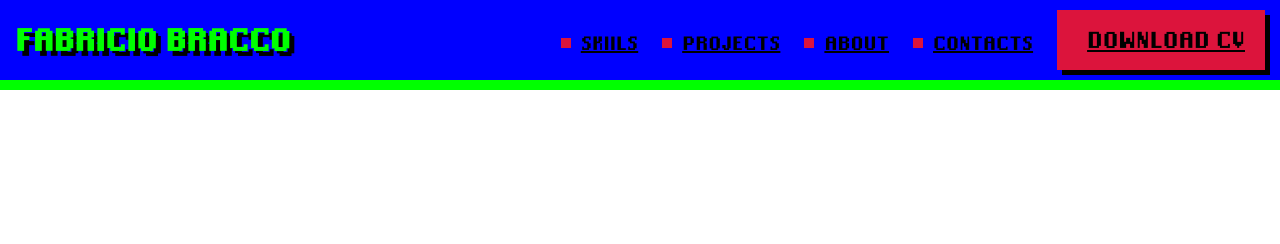
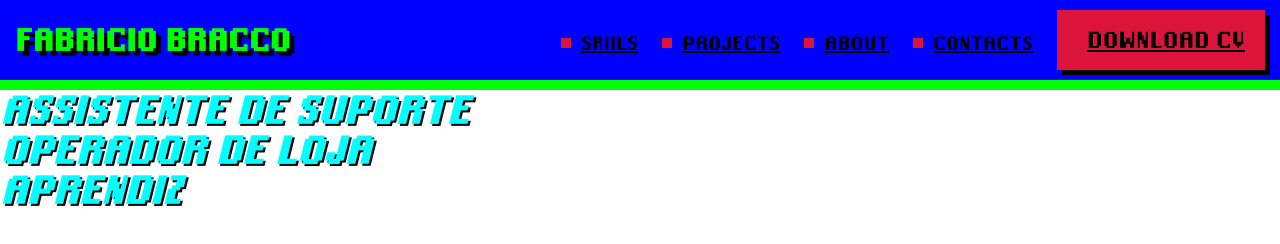
Before and after one commit to fabriciopj/Curso-html-css, a plain HTML site: page index.html in a window 1280 px wide. Drawn offline with Linux system fonts and the light colour scheme.

Commit message:
Criar Components

```diff
--- /dev/null
+++ b/css/components/title.css
@@ -0,0 +1,7 @@
+h2 {
+    font-family: 'Digimon';
+    font-style: italic;
+    color: aqua;
+    font-size: 40px;
+    text-shadow: 2px 2px 0 black;
+}
--- a/css/index.css
+++ b/css/index.css
@@ -1,3 +1,10 @@
+
+ @font-face {
+        font-family: 'Digimon';
+        src: url("Assets/Font/DigimonBasic.ttf") format('truetype'), url("Pixel Digivolve Italic.otf") format("opentype")
+
+
+    }
 
 header {
         justify-content: space-between;
@@ -13,9 +20,9 @@ nav     {
 
 }
 
-h1 {
+h1    {
         text-align: center;
-        font-family: "Digimon";
+        font-family: 'Digimon';
         color: #00ff00;
         text-shadow: 5px 5px black;
 
@@ -27,7 +34,7 @@ a    {
         align-items: center;
         color:black;
         font-size: 20px;
-        font-family: "Digimon";
+        font-family: 'Digimon';
         text-decoration: underline;
         margin-right: 20px;
         ;
--- a/css/reset.css
+++ b/css/reset.css
@@ -1,3 +1,3 @@
-body, h1{
+body, h1, h2{
     margin: 0;
 }
--- a/index.html
+++ b/index.html
@@ -6,15 +6,16 @@
 
         <link rel="stylesheet" href="css/reset.css">
         <link rel="stylesheet" href="css/index.css">
+        <link rel="stylesheet" href="css/components/title.css">
 
         <style>
 
             @font-face {
                 font-family: 'Digimon';
-                src: url("Assets/Font/DigimonBasic.ttf")
+                src: url("Assets/Font/DigimonBasic.ttf") format('truetype'), url("Pixel Digivolve Italic.otf") format("opentype")
 
+                }
 
-            }
 
         </style>
 
@@ -33,5 +34,9 @@
                 <a id="button" href="" lang="en">Download CV</a>
             </nav>
         </header>
+
+        <h2>Assistente de Suporte</h2>
+        <h2>Operador de Loja</h2>
+        <h2>Aprendiz</h2>
     </body>
 </html>
```
